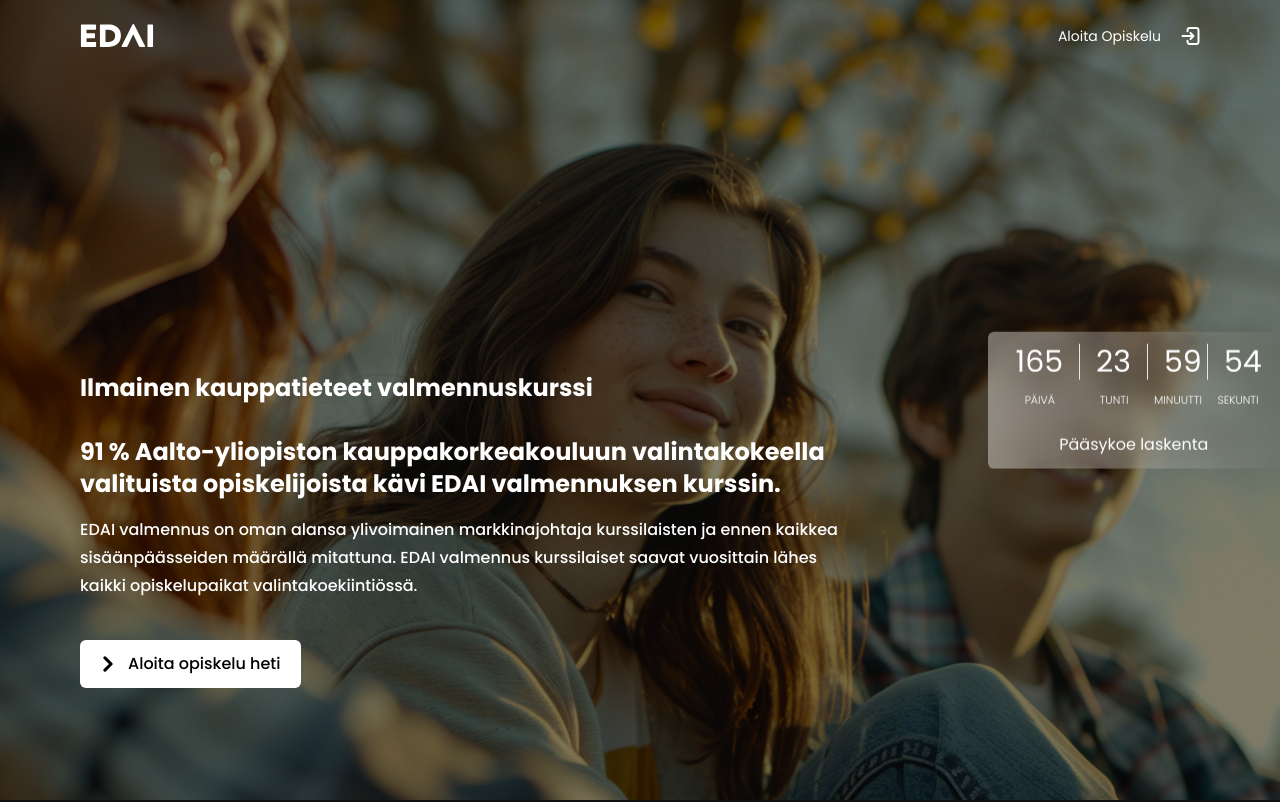
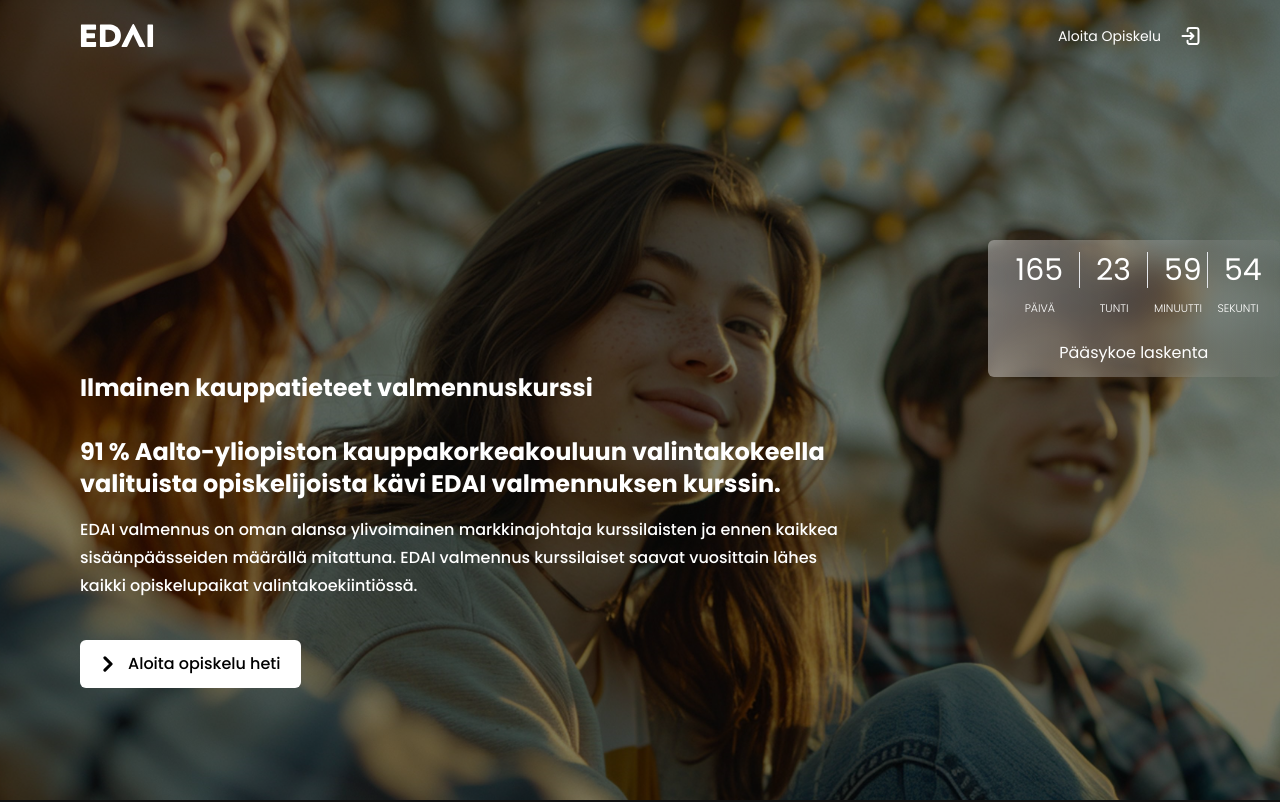
Before and after one commit to ahsanul0185/edai, a React (Vite) app: page / in a window 1280 px wide. Shown: the top 802 px of the page. Built offline with nearby package versions, Linux system fonts and the light colour scheme.

Commit message:
adjusted the alignment of the timer

```diff
--- a/src/components/Timer.jsx
+++ b/src/components/Timer.jsx
@@ -32,7 +32,7 @@
   };
 
   return (
-    <div className="fixed z-50 scale-75 sm:scale-100 py-3 px-2 md:px-3 top-[20%] lg:top-1/2 lg:-translate-y-1/2 -right-7 sm:right-0 bg-gradient-to-r from-[#FFFFFF66] to-[#9999991A] backdrop-blur-md rounded-md">
+    <div className="fixed z-50 scale-75 sm:scale-100 py-3 px-2 md:px-3 top-[20%] lg:top-[30%] -right-7 sm:right-0 bg-gradient-to-r from-[#FFFFFF66] to-[#9999991A] backdrop-blur-md rounded-md">
       <span className="hidden">
         {getFormattedTime(time).days < 9
           ? "0" + getFormattedTime(time).days
```
